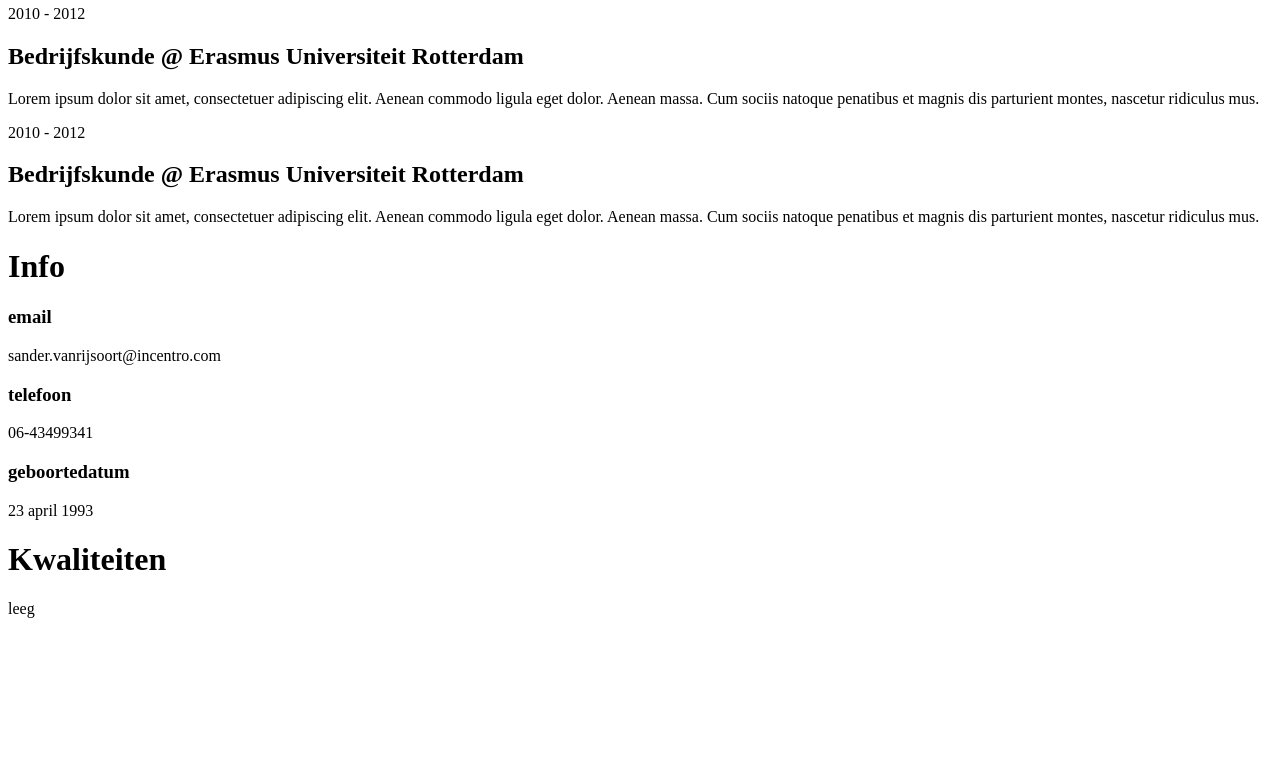
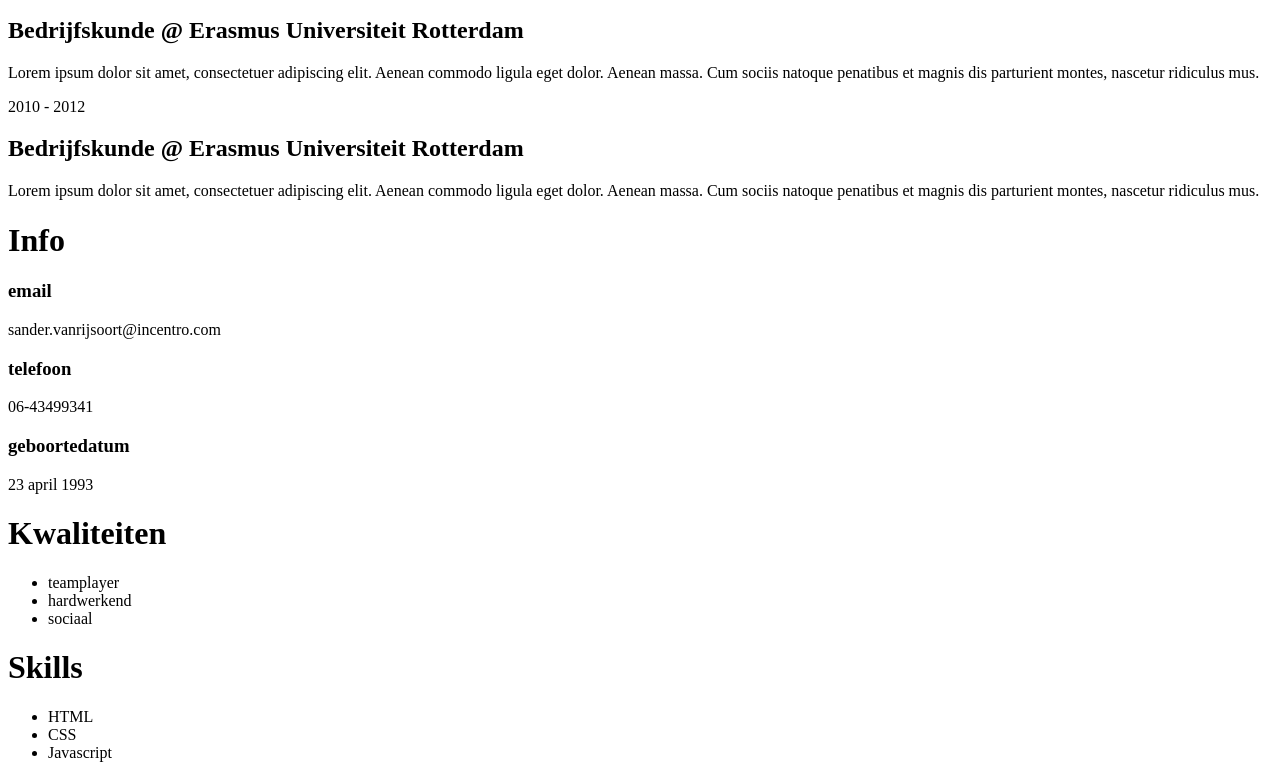
Before and after one commit to incentro/cv-creator-2.0, a Gatsby site: page /page-2 in a window 1280 px wide. Shown: the part 559-1337 px from the top of the page. Before the commit the page ends 1185 px from the top, so only its background shows below. Built offline with nearby package versions, Linux system fonts and the light colour scheme; Gatsby itself is replaced by a stand-in of ours.

Commit message:
componenten part3

```diff
--- /dev/null
+++ b/src/components/Lijst.js
@@ -0,0 +1,16 @@
+import React from 'react';
+import LijstItem from "./LijstItem"
+import TitleComponent from "./TitleComponent"
+
+const Lijst = ({ titel, list, bullets }) => (
+        <div>
+        <TitleComponent title={titel} />
+        	<ul>
+                {list.map(item => (
+                    <LijstItem item={item} />
+                ))}
+            </ul>
+        </div>
+);
+
+export default Lijst;
--- /dev/null
+++ b/src/components/LijstItem.js
@@ -0,0 +1,7 @@
+import React from 'react';
+
+const LijstItem = ({ item }) => (
+<li>{item}</li>
+);
+
+export default LijstItem;
--- a/src/pages/page-2.js
+++ b/src/pages/page-2.js
@@ -5,13 +5,16 @@ import { Link } from "gatsby"
 import TitleComponent from "../components/TitleComponent"
 import FunctionDescription from "../components/FunctionDescription"
 import UserInfo from "../components/UserInfo"
+import Lijst from "../components/Lijst"
+
+const kwaliteiten = ["teamplayer", "hardwerkend", "sociaal"];
+const skills = ["HTML", "CSS", "Javascript"];
 
 const SecondPage = () => (
 
 <div class='cv-wrapper'>
     <div class='row'>
         <div class='column'>
-        lege kolumn
         </div>
         <div class='column'>
             <div class="a4-column">
@@ -39,7 +42,6 @@ const SecondPage = () => (
                         />
 
                     <TitleComponent title="Opleidingen" />
-
                         <FunctionDescription
                             periode="2010 - 2012"
                             functie="Bedrijfskunde @ Erasmus Universiteit Rotterdam"
@@ -57,15 +59,17 @@ const SecondPage = () => (
                             <UserInfo item="email" value="sander.vanrijsoort@incentro.com" />
                             <UserInfo item="telefoon" value="06-43499341" />
                             <UserInfo item="geboortedatum" value="23 april 1993" />
-                    <TitleComponent title="Kwaliteiten" />
+
+                        <Lijst list={kwaliteiten} titel="Kwaliteiten" />
+                        <Lijst list={skills} titel="Skills" />
+
+
                     </div>
                 </div>
             </div>
         </div>
     </div>
-
         <div class='column'>
-        leeg
         </div>
     </div>
 </div>
--- a/src/styles/variables/_typography.scss
+++ b/src/styles/variables/_typography.scss
@@ -29,6 +29,11 @@ p {
     font-size: 14px;
 }
 
+ul {
+    color: $white;
+    font-size: 12px;
+}
+
 .timestamp {
     font-size: 10px;
     color: $orange;
```
Lines whose indentation alone changed are shown as unchanged.
